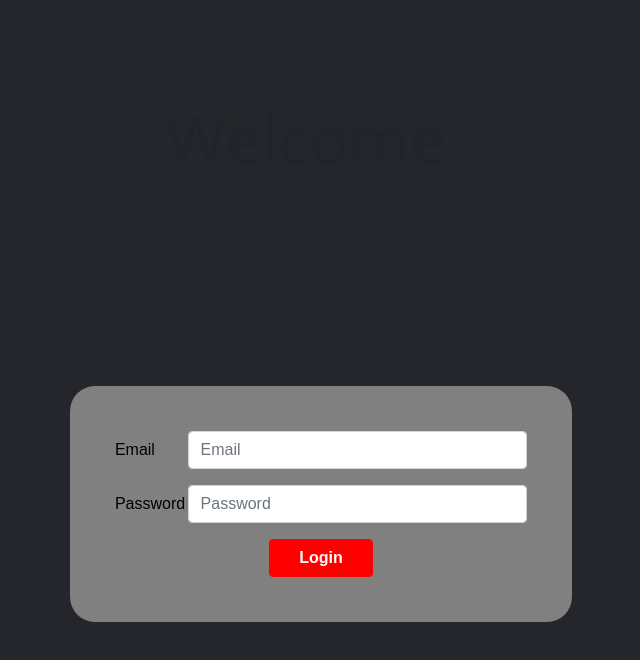
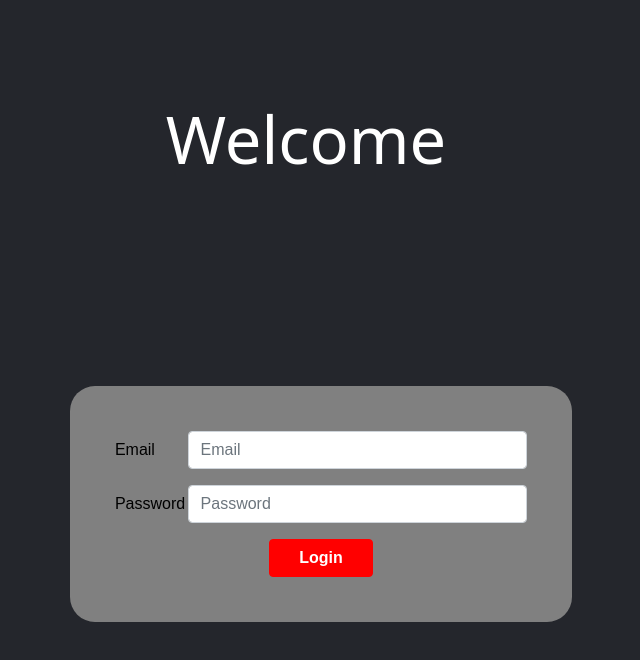
Before and after one commit to hartoy/warmup-challenge, a React (Create React App) app: page / in a window 1280 px wide. Shown: the top 660 px of the page, without its empty margins (319-959 px from the left). Built offline with nearby package versions, Linux system fonts and the light colour scheme.

Commit message:
welcome login color change, remove title: in home

```diff
--- a/src/components/Home/index.jsx
+++ b/src/components/Home/index.jsx
@@ -65,7 +65,7 @@ function Home (){
   users.map((oneUser, idx) => {
     return (
         <ul className="postList">
-          <li className="eachUser" >Titulo:  {oneUser.title}</li>
+          <li className="eachUser" >{oneUser.title}</li>
           <Button className ="detailsButton" as={Link} to={`/Details/${oneUser.id}`}> DETAILS</Button>
           <Button className ="editButton" as={Link} to={`/editForm/${oneUser.id}`}> EDIT</Button>
           <Button className ="botoneta" data-id={oneUser.id} onClick={RemoveHandler}> DELETE</Button>
--- a/src/components/Login/login.css
+++ b/src/components/Login/login.css
@@ -10,6 +10,7 @@ body{
      font-size: 65px;
      text-align: center;
      margin-left: -15px;
+     color:white;
 }
 
 .subText{
```
